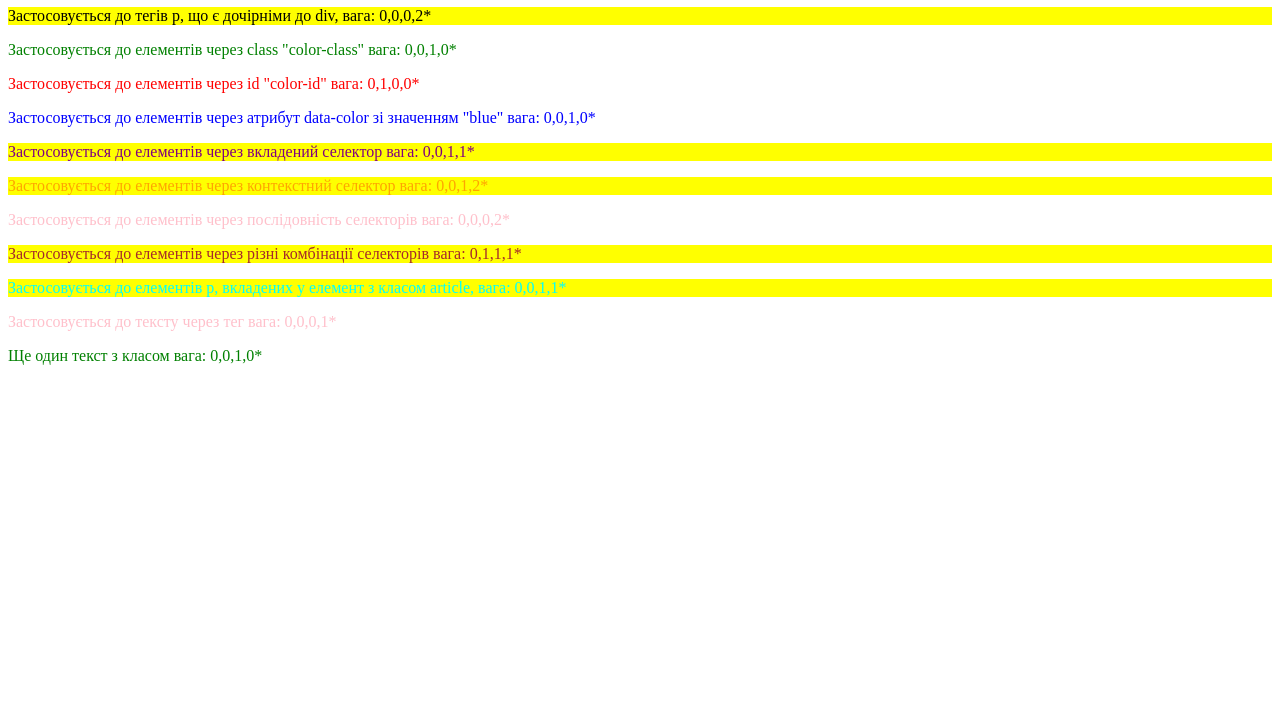
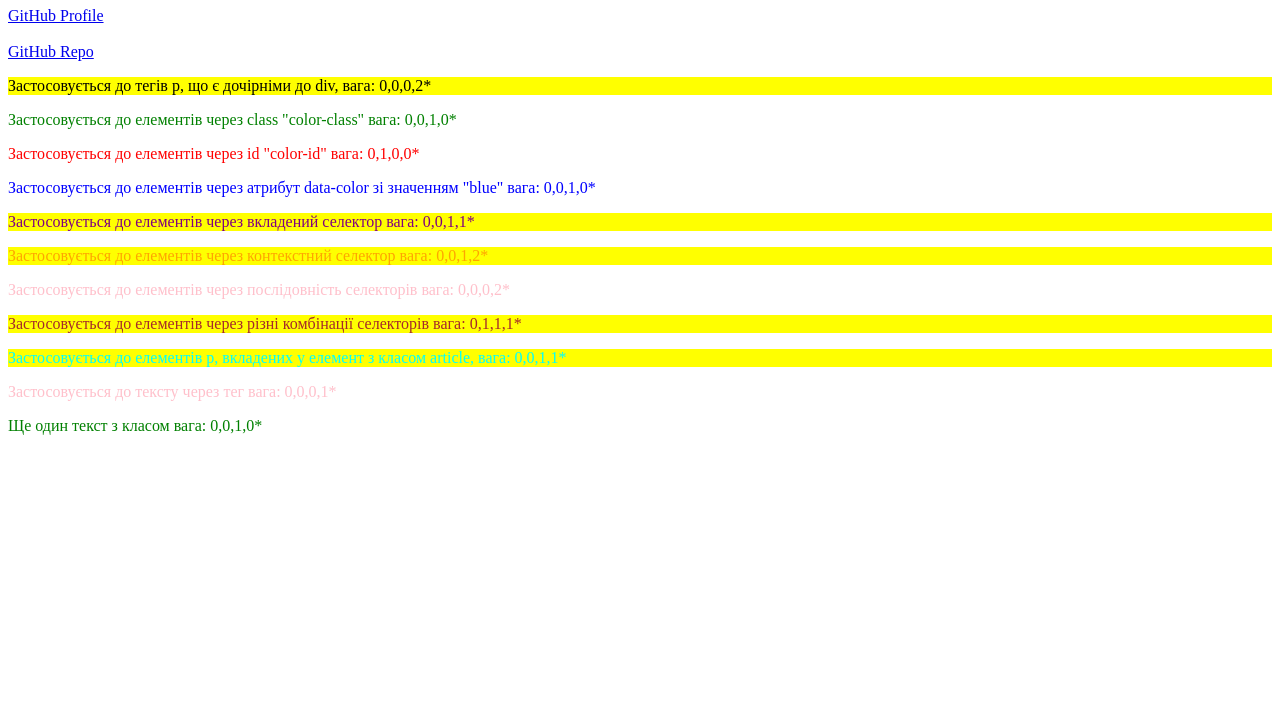
Before and after one commit to AlinaHaisiuk/task5, a plain HTML site: page index.html in a window 1280 px wide. Shown: the part 73-800 px from the top of the page. Drawn offline with Linux system fonts and the light colour scheme.

Commit message:
Add links

```diff
--- a/index.html
+++ b/index.html
@@ -8,6 +8,11 @@
   </head>
   <body>
     <h1>Task 5</h1>
+    <div class="links">
+      <a href="https://github.com/AlinaHaisiuk">GitHub Profile</a> <br />
+      <br />
+      <a href="https://github.com/AlinaHaisiuk/task5">GitHub Repo</a>
+    </div>
     <div>
       <p class="color-tag">
         Застосовується до тегів p, що є дочірніми до div, вага: 0,0,0,2*
```
